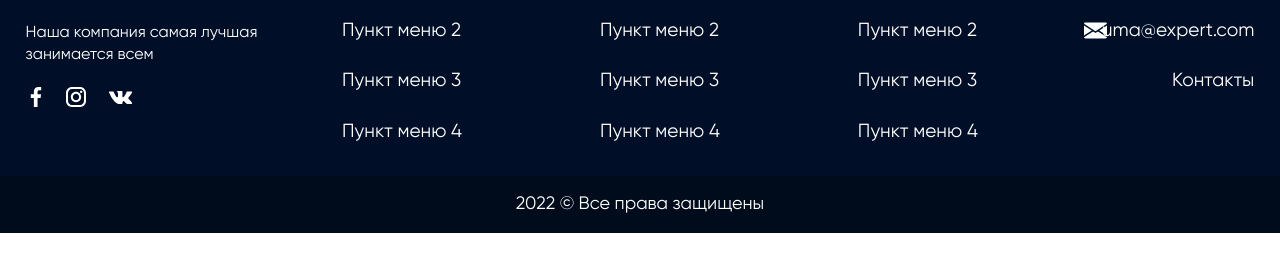
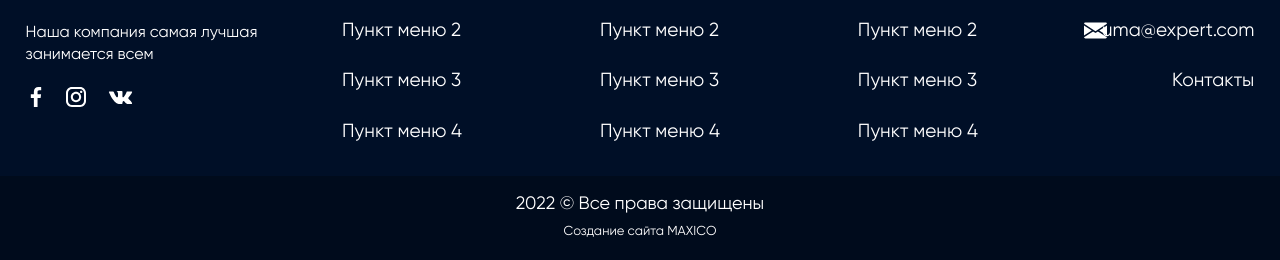
Before and after one commit to ndzinovev/TVi.KZ, a plain HTML site: page index.html in a window 1280 px wide. Shown: the part 5371-5631 px from the top of the page. Before the commit the page ends 5604 px from the top, so only its background shows below. Drawn offline with Linux system fonts and the light colour scheme.

Commit message:
link+favicon

```diff
--- a/css/style.css
+++ b/css/style.css
@@ -506,6 +506,13 @@ h3 {
     color:#fff;
     background-color:#000B1C;
   }
+  .autor {
+    width: 40%;
+    display: block;
+    margin: 0 auto;
+    color: #fff;
+    font-size: 13px;
+  }
   .f-left,
   .f-right {
     width: 19%;
--- a/index.html
+++ b/index.html
@@ -15,6 +15,7 @@
     <link href="fonts/Gilroy-Bold.woff2" as="font" type="fonts/woff2" crossorigin>
     <link href="fonts/Gilroy-Semibold.woff2" as="font" type="fonts/woff2" crossorigin>
     <link href="fonts/Gilroy-Medium.woff2" as="font" type="fonts/woff2" crossorigin>
+    <link rel="shortcut icon" href="img/favicon.ico" type="image/x-icon">
 	<link rel="stylesheet"  href="css/style.css">
     <link rel="stylesheet" href="css/swiper-bundle.min.css">
 </head>
@@ -329,6 +330,7 @@
     </div>
     <div class="f-low">
         <span>2022 © Все права защищены</span>
+        <a class="autor" href="https://itmaxico.com/">Создание сайта MAXICO</a>
     </div>
 </footer>
     <script src="js/jquery-3.6.0.min.js" defer></script>
```
Also changed, not shown: img/favicon.ico (added).
